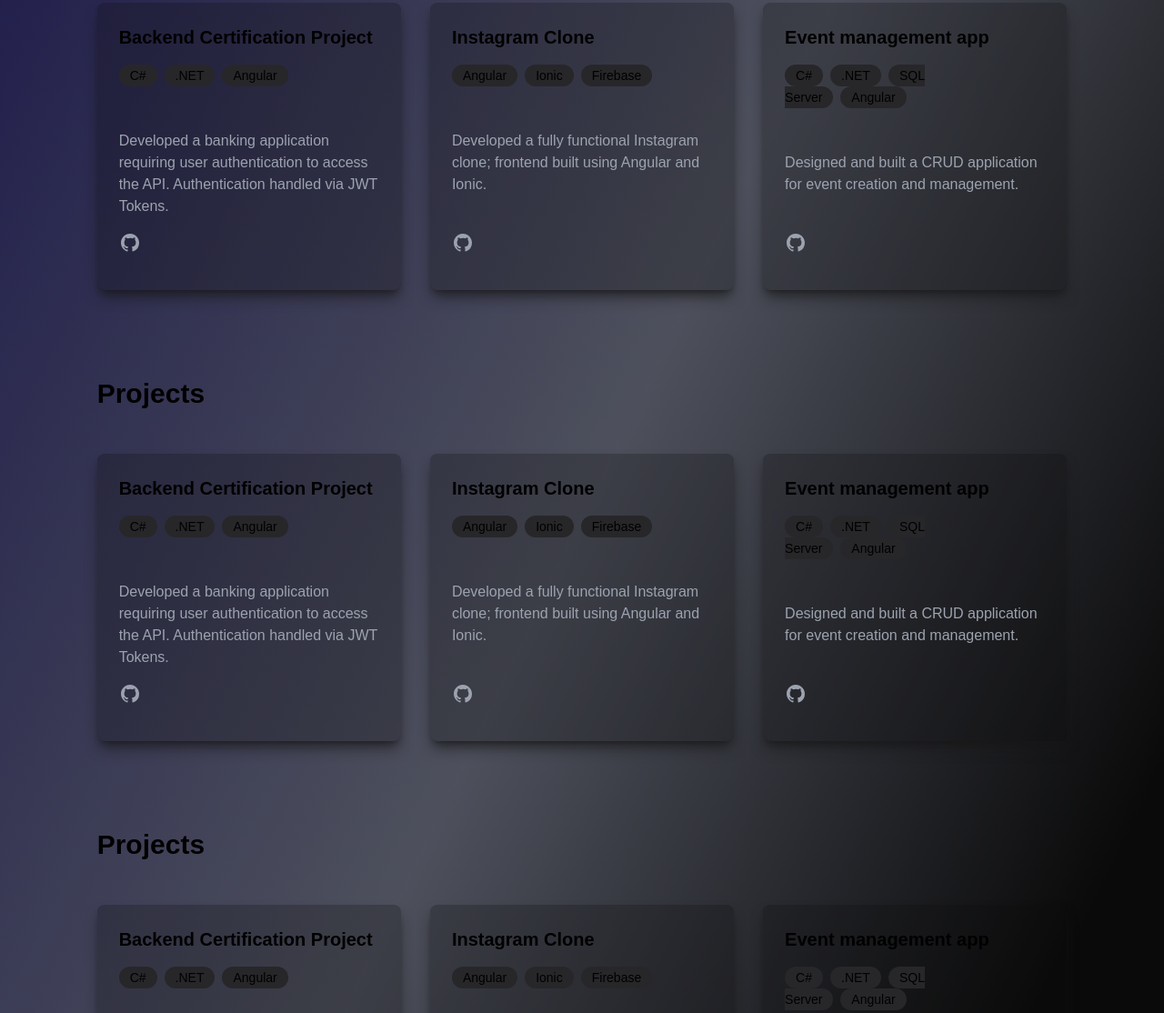
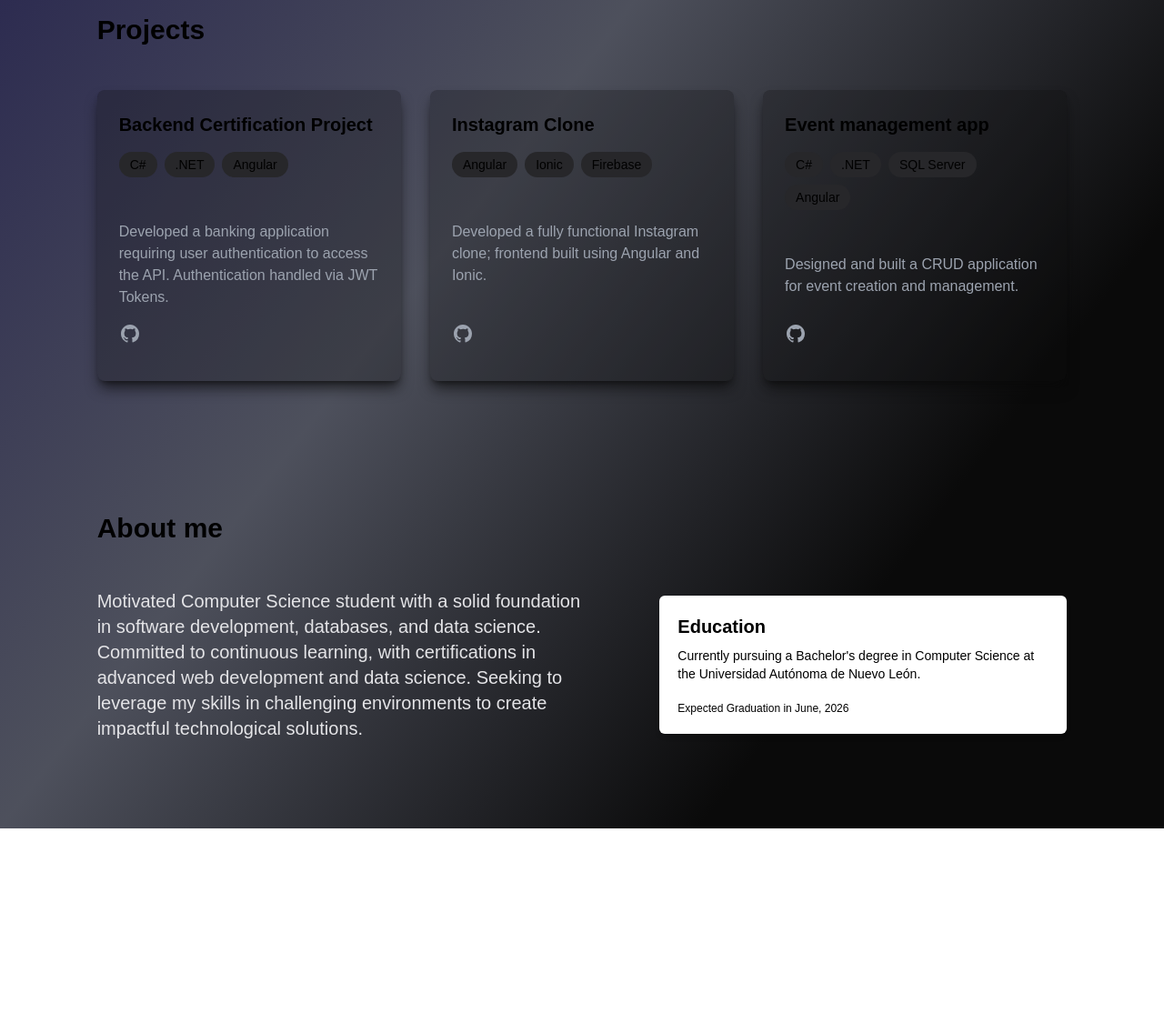
Before and after one commit to cesaralexanderds/portfolio, an Astro site: page / in a window 1280 px wide. Shown: the part 758-1872 px from the top of the page at 91% size. After the commit the page ends 1669 px from the top, so only its background shows below. Built offline with nearby package versions, Linux system fonts and the light colour scheme; Astro itself is replaced by a stand-in of ours.

Commit message:
add about, fix badges flex

```diff
--- a/src/components/About.astro
+++ b/src/components/About.astro
@@ -0,0 +1,32 @@
+---
+import infoData from '../data/info.json';
+const { about } = infoData;
+---
+
+<section id="about" class="py-12 section md:pb-24 scroll-m-20 w-5/6 mx-auto container lg:max-w-6xl md:max-w-2xl">
+    <h2 class="text-3xl font-semibold mb-12">
+        About me
+    </h2>
+    <div class="flex flex-wrap md:w-full items-center md:justify-between">
+            <p class="md:w-3/6 text-xl text-zinc-200 [&>strong]:text-indigo-500">
+                {about.description}
+            </p>
+            <div
+            class="mt-8 md:mt-0 flex flex-col gap-2 dark:text-white max-w-md md:w-3/6 bg-white dark:bg-neutral-900 p-5 rounded-md shadow-md hover:scale-105 hover:duration-150 duration-150"
+          >
+
+
+
+            <div class="flex flex-row justify-between w-full">
+              <h3 class="text-xl font-bold">Education</h3>
+            </div>
+
+            <div class="text-sm">
+                {about.education}
+            </div>
+            <div class="mt-3 flex flex-row justify-start w-full">
+                <p class="text-xs">Expected Graduation in June, 2026</p>
+            </div>
+          </div>
+        </div>
+</section>
--- a/src/components/Header.astro
+++ b/src/components/Header.astro
@@ -4,7 +4,7 @@
       role="navigation"
       class="fixed top-0 left-0 right-0 bg-zinc-950 bg-opacity-60 p-4 z-50 shadow-2xl shadow-indigo-950/[0.65] backdrop-blur-md"
     >
-      <div class="max-w-7xl mx-auto h-12 flex justify-between items-center">
+      <div class="max-w-7xl mx-auto h-10 flex justify-between items-center">
         <div>
           <a href="/" class="text-white text-2xl font-bold" aria-label="Home"> cads </a>
         </div>
--- a/src/components/Projects.astro
+++ b/src/components/Projects.astro
@@ -3,17 +3,17 @@ import projectsData from '../data/projects.json';
 const { projects } = projectsData;
 ---
 
-<section id="projects" class="py-12 section md:pt-0 md:pb-24 scroll-m-20 w-5/6 mx-auto container lg:max-w-6xl md:max-w-2xl">
+<section id="projects" class="py-12 section md:pt-24 md:pb-24 scroll-m-20 w-5/6 mx-auto container lg:max-w-6xl md:max-w-2xl">
     <h2 class="text-3xl font-semibold mb-12">Projects</h2>
 
     <div class="grid grid-cols-1 md:grid-cols-2 lg:grid-cols-3 gap-8">
         {projects.map((project) => (
-            <article class="hover:bg-neutral-950 hover:bg-opacity-60 bg-neutral-950 bg-opacity-25 rounded-lg overflow-hidden hover:transform hover:scale-[1.02] transition-all shadow-lg shadow-neutral-900/70 hover:shadow-xl hover:shadow-indigo-950/70">
+            <article class="hover:bg-neutral-950 hover:bg-opacity-65 bg-neutral-950 bg-opacity-25 rounded-lg overflow-hidden hover:transform hover:scale-[1.02] transition-all shadow-lg shadow-neutral-950/70 hover:shadow-xl hover:shadow-indigo-950/70">
                 <div class="p-6 flex flex-col h-full">
                     <h3 class="text-xl font-semibold mb-4">{project.title}</h3>
-                    <div class="space-x-2">
+                    <div class="flex flex-wrap gap-2"> <!-- Replace space-x-2 with flex-wrap and gap -->
                     {project.technologies.map((tech) => (
-                        <span class="px-3 py-1 my-6 bg-zinc-800 rounded-full text-sm">{tech}</span>
+                        <span class="px-3 py-1 bg-zinc-800 rounded-full text-sm">{tech}</span>
                     ))}
                     </div>
                     <p class="text-gray-400 mt-12 flex flex-grow">{project.description}</p>
--- /dev/null
+++ b/src/data/info.json
@@ -0,0 +1,12 @@
+{
+    "about":
+      {
+        "name": "César Alexander Delgadillo Sánchez",
+        "title": "Software Developer",
+        "description": ["Motivated Computer Science student with a solid foundation in software development, databases, and data science. Committed to continuous learning, with certifications in advanced web development and data science. Seeking to leverage my skills in challenging environments to create impactful technological solutions."],
+        "linkedin": "www.linkedin.com/in/c-a-d-s",
+        "education": " Currently pursuing a Bachelor's degree in Computer Science at the Universidad Autónoma de Nuevo León.",
+        "skillSet": ["C#", ".NET", "SQL Server", "Angular", "Firebase", "Ionic", "HTML", "CSS", "JavaScript", "Python", "Git"]
+      }
+
+  }
--- a/src/layouts/Layout.astro
+++ b/src/layouts/Layout.astro
@@ -87,9 +87,6 @@ const canonicalURL = new URL(Astro.url.pathname, Astro.site);
 					<Header/>
 					<Hero/>
 					<Projects/>
-					<Projects/>
-					<Projects/>
-					<Projects/>
 					<About/>
 					<Skills/>
 					<Education/>
```
